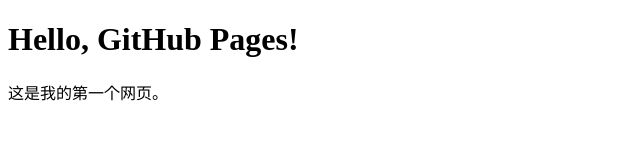
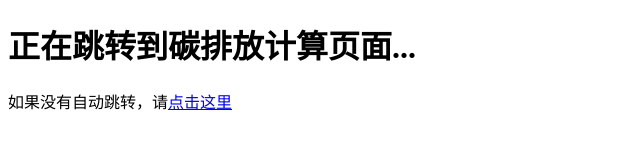
Before and after one commit to foppp-001/foppp, a plain HTML site: page index.html in a window 1280 px wide. Shown: the whole page, without its empty margins (0-640 px from the left). Drawn offline with Linux system fonts and the light colour scheme.

Commit message:
Update index.html

```diff
--- a/index.html
+++ b/index.html
@@ -1,10 +1,12 @@
 <!DOCTYPE html>
 <html>
 <head>
-  <title>我的 GitHub Pages</title>
+  <title>跳转中...</title>
+  <!-- 3秒后自动跳转到碳排放计算页面 -->
+  <meta http-equiv="refresh" content="3; url=碳排放计算.html">
 </head>
 <body>
-  <h1>Hello, GitHub Pages!</h1>
-  <p>这是我的第一个网页。</p>
+  <h1>正在跳转到碳排放计算页面...</h1>
+  <p>如果没有自动跳转，请<a href="碳排放计算.html">点击这里</a></p>
 </body>
 </html>
```
